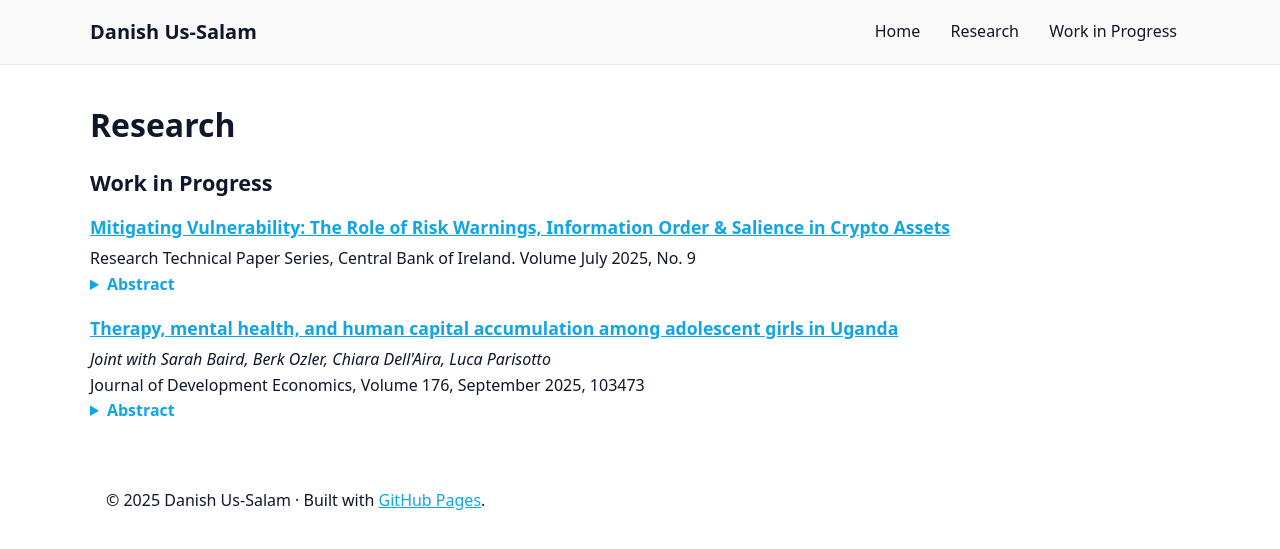
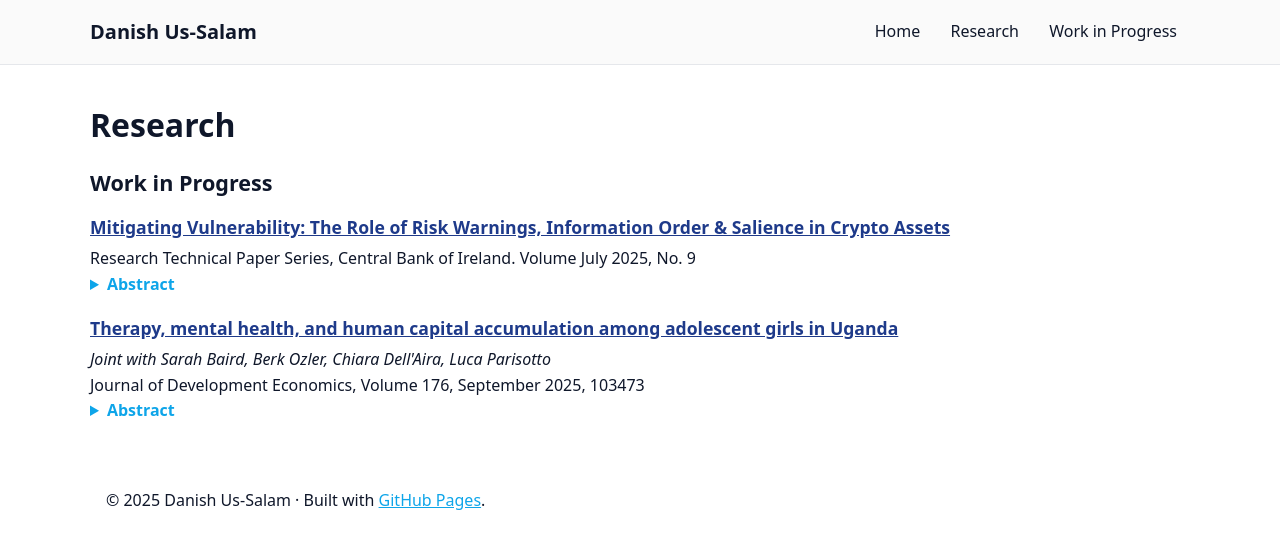
Before and after one commit to danishussalam/danishussalam.github.io, a Jekyll site: the page built from wip.md, in a window 1280 px wide. Shown: the top 549 px of the page. Built offline with Jekyll 4.4.1, drawn with Linux system fonts in a browser that asks for light colours.

Commit message:
Update style.css

```diff
--- a/assets/style.css
+++ b/assets/style.css
@@ -189,3 +189,14 @@ details.abstract > summary:hover {
 /* Make the left column narrower and the photo scale to it */
 .about-hero { grid-template-columns: 260px 1fr; }  /* try 220–300px */
 .profile-pic img { width: 100%; height: 50%; }
+
+/* Mobile edge padding */
+@media (max-width: 768px) {
+  .container {
+    padding-left: 1.25rem;   /* 20px; bump this to 1.5rem if you want wider */
+    padding-right: 1.25rem;
+  }
+}
+
+.pub-title a { color: #1e3a8a; }      /* dark blue for paper titles */
+.pub-title a:hover { text-decoration: underline; }
```
